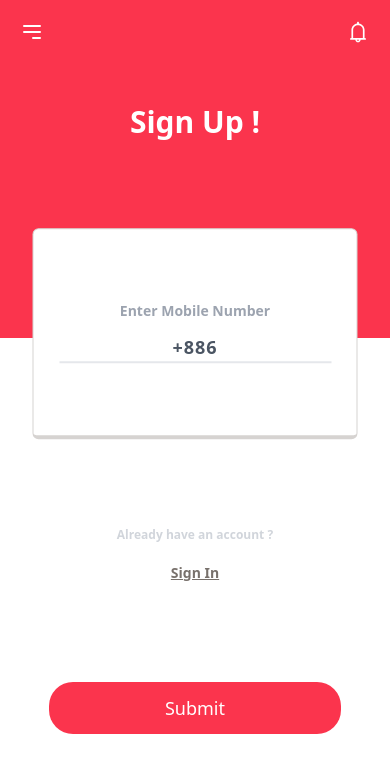
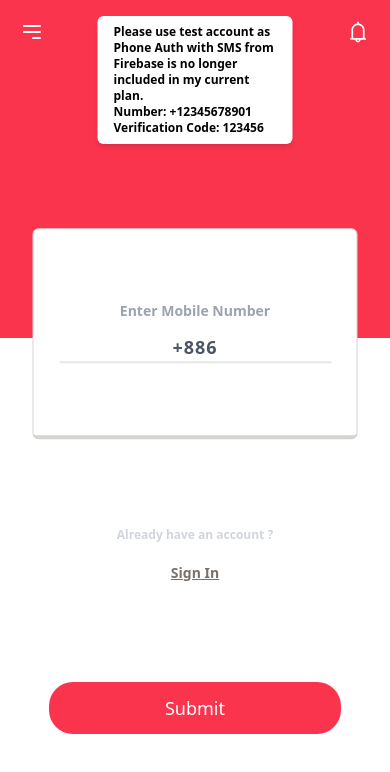
Before and after one commit to lukegronert/financial-app, a Next.js app: page / in a window 390 px wide. Shown: the top 772 px of the page. Built offline with nearby package versions, Linux system fonts and the light colour scheme; no server answers.

Commit message:
Added error code logging on failed phone number attempts. Added notice for test account usage information.

```diff
--- a/components/UserLogin.js
+++ b/components/UserLogin.js
@@ -71,6 +71,7 @@ const UserLogin = () => {
           setOTPSent(true);
         })
         .catch((error) => {
+          console.log(error.code);
           setInvalidPhoneNumber(true);
         });
     });
@@ -111,7 +112,7 @@ const UserLogin = () => {
           }
         })
         .catch((error) => {
-          console.log(error);
+          console.log(error.code);
         });
     }
   };
@@ -144,6 +145,14 @@ const UserLogin = () => {
 
   return (
     <div className="w-screen h-screen">
+      <div className="fixed top-4 left-1/2 transform -translate-x-1/2 bg-white shadow-md rounded-md px-4 py-2 text-xs font-bold z-50">
+        <p>
+          Please use test account as Phone Auth with SMS from Firebase is no
+          longer included in my current plan.
+        </p>
+        <p>Number: +12345678901</p>
+        <p>Verification Code: 123456</p>
+      </div>
       <div className="w-screen h-2/5 items-center text-center text-white bg-login-red">
         <div className="w-screen flex justify-between p-5">
           <HiOutlineMenuAlt3
```
Also changed, not shown: 1 other file (tests, documents, lock files or other folders).
